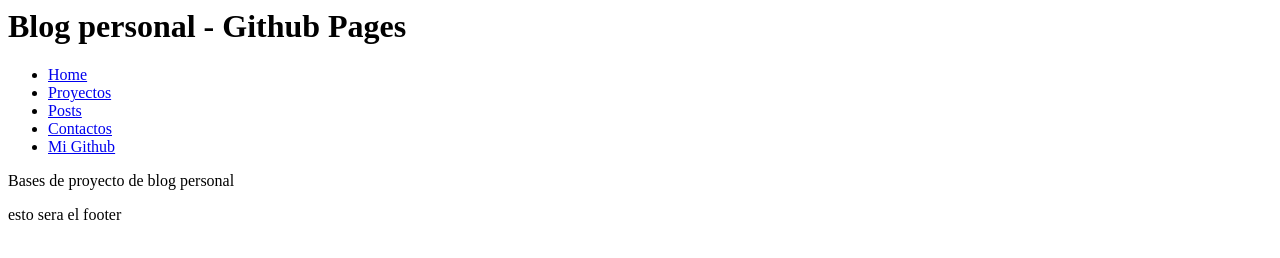
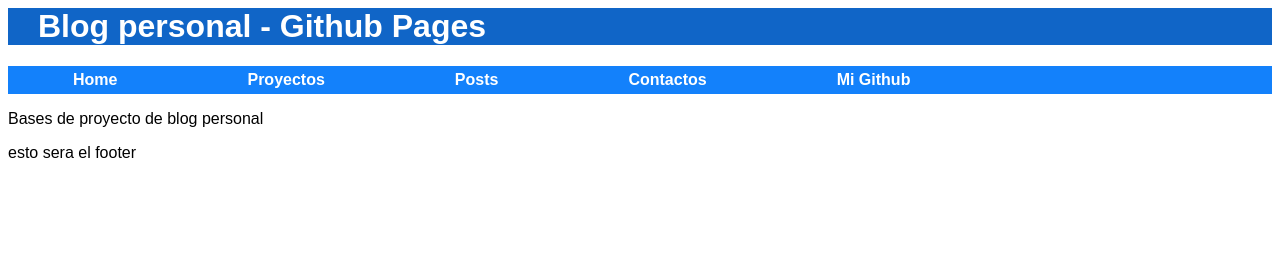
Before and after one commit to josemanuelsv18/josemanuelsv18, a plain HTML site: page index.html in a window 1280 px wide. Drawn offline with Linux system fonts and the light colour scheme.

Commit message:
Se agrego estilo al menu y a la cabecera

```diff
--- /dev/null
+++ b/estilos_blog.css
@@ -0,0 +1,42 @@
+*
+{
+    font-family: Arial, Helvetica, sans-serif;
+}
+#header
+{
+    background-color: #1065C7;
+    color: white;
+    padding-left: 30px;
+    margin-bottom: 0;
+}
+#menu ul
+{
+    list-style: none;
+    display: flex;
+    margin: 0;
+    padding: 0;
+    width: 100%;
+    background-color: #1381FB;
+}
+#menu ul li
+{
+    display: inline-block;
+    padding-top: 5px;
+    padding-bottom: 5px;
+    margin-top: 0;
+}
+#menu li a
+{
+    text-decoration: none;
+    color: white;
+    padding-left: 65px;
+    padding-right: 65px;
+    font-weight: bold;
+    margin-top: 0;
+}
+#menu li a:hover
+{
+    background-color: #5FA8FB;
+    padding-top: 5px;
+    padding-bottom: 5px;
+}
--- a/index.html
+++ b/index.html
@@ -2,6 +2,7 @@
     <head>
         <meta charset="utf-8" />
         <title>josemanuelsv18.github.io</title>
+        <link rel="stylesheet" href="estilos_blog.css" />
     </head>
     <body>
         <div id="header">
```
